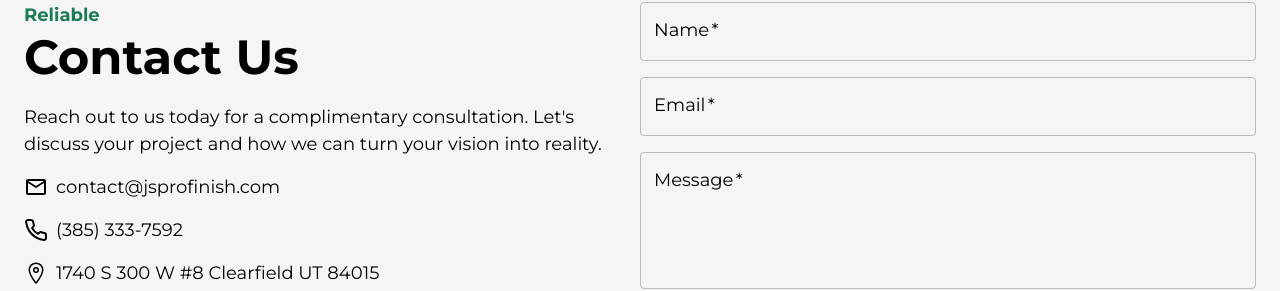
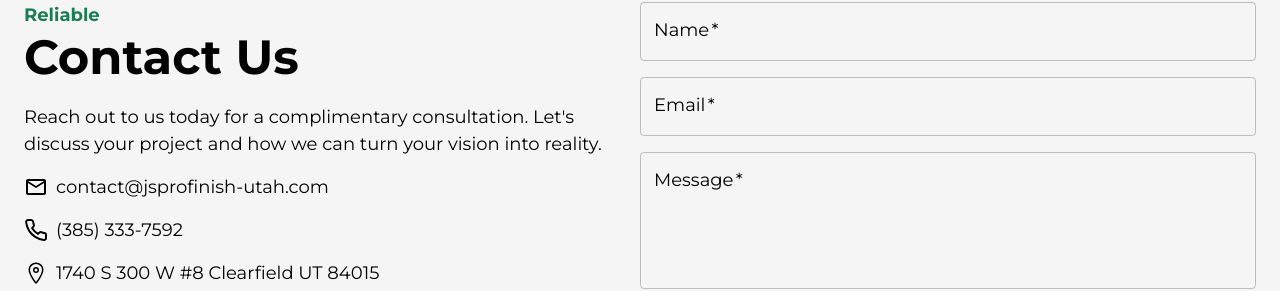
Before and after one commit to AlexCabreraD/JSProfinish, a Next.js app: page / in a window 1280 px wide. Shown: the part 5129-5420 px from the top of the page. Built offline with nearby package versions, Linux system fonts and the light colour scheme.

Commit message:
updated contact email

```diff
--- a/src/app/components/global/contact.tsx
+++ b/src/app/components/global/contact.tsx
@@ -117,7 +117,7 @@ const Contact = ({ dark, padded = true }: ContactProps) => {
                     >
                         <MdOutlineEmail size={24} />
                         <Typography variant="body1" sx={{ marginLeft: 1 }}>
-                            contact@jsprofinish.com
+                            contact@jsprofinish-utah.com
                         </Typography>
                     </Box>
                     <Box
--- a/src/app/components/weber-county/contactInfo.tsx
+++ b/src/app/components/weber-county/contactInfo.tsx
@@ -34,7 +34,7 @@ const ContactInfo = () => {
                         us via email.
                     </Typography>
                     <Typography variant="body1" sx={{ marginTop: "24px" }}>
-                        contact@profinish.com
+                        contact@jsprofinish-utah.com
                     </Typography>
                 </Grid>
 
```
